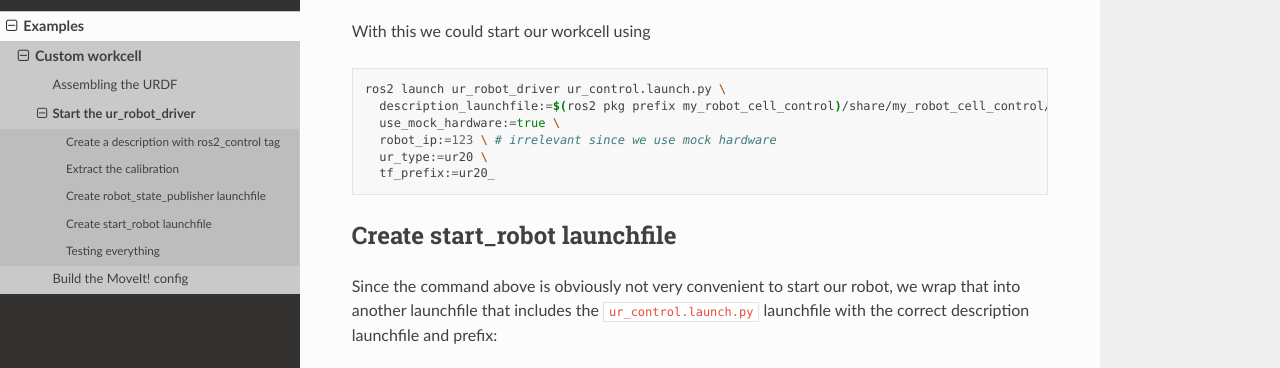
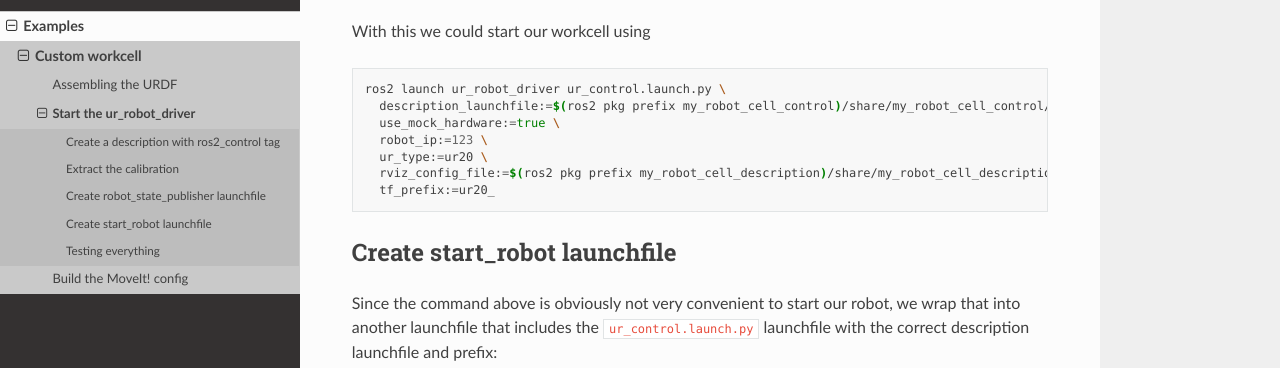
Before and after one commit to UniversalRobots/Universal_Robots_ROS_Tutorials, a Sphinx documentation site: the page built from ur_documentation/docs/source/examples/my_robot_cell/start_ur_driver.rst, in a window 1280 px wide and 900 px high, scrolled down 1464 px, cut to the strip 127-495 px from the top of the window. Built offline with Sphinx 7.4.7 and the Read the Docs theme 2.0.0, drawn with Linux system fonts in a browser that asks for light colours.

Commit message:
Fix command to start robot
The comment was illegal there and we added the RViz configuration file

```diff
--- a/ur_documentation/docs/source/examples/my_robot_cell/start_ur_driver.rst
+++ b/ur_documentation/docs/source/examples/my_robot_cell/start_ur_driver.rst
@@ -79,8 +79,9 @@ With this we could start our workcell using
     ros2 launch ur_robot_driver ur_control.launch.py \
       description_launchfile:=$(ros2 pkg prefix my_robot_cell_control)/share/my_robot_cell_control/launch/rsp.launch.py \
       use_mock_hardware:=true \
-      robot_ip:=123 \ # irrelevant since we use mock hardware
+      robot_ip:=123 \
       ur_type:=ur20 \
+      rviz_config_file:=$(ros2 pkg prefix my_robot_cell_description)/share/my_robot_cell_description/rviz/urdf.rviz \
       tf_prefix:=ur20_
 
 Create start_robot launchfile
```
